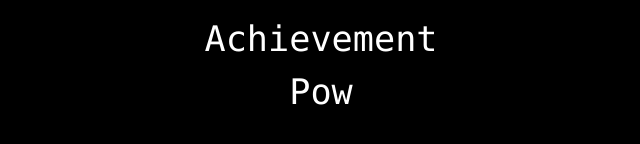
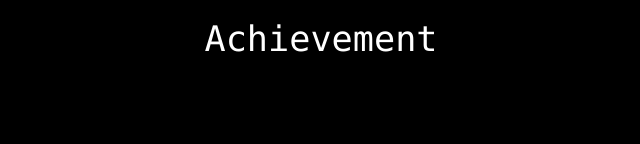
Before and after one commit to RockyBarrett/undefeated-men, a Next.js app: page / in a window 1280 px wide. Both pictures are taken after a click on the button "Start". Shown: the part 480-624 px from the top of the page, without its empty margins (319-959 px from the left). Built offline with nearby package versions, Linux system fonts and the light colour scheme.

Commit message:
Update: Typewriter smooth letters + audio sync

```diff
--- a/app/components/Typewriter.tsx
+++ b/app/components/Typewriter.tsx
@@ -1,6 +1,6 @@
 "use client";
 
-import { useEffect, useRef, useState } from "react";
+import { useCallback, useEffect, useRef, useState } from "react";
 
 type Props = {
   text: string;
@@ -23,31 +23,42 @@ export default function Typewriter({
 }: Props) {
   const [output, setOutput] = useState("");
 
-  // Keep latest callback without re-subscribing effect
+  // typing state
+  const idxRef = useRef<number>(0);
+  const intervalRef = useRef<number | null>(null);
+  const startTimeoutRef = useRef<number | null>(null);
+
+  // keep latest onComplete in a ref to avoid re-subscribing effect
   const onCompleteRef = useRef<Props["onComplete"]>(onComplete);
   useEffect(() => {
     onCompleteRef.current = onComplete;
   }, [onComplete]);
 
-  // Small audio pool so ticks don’t get cut off
+  // --- AUDIO POOL ---
   const poolRef = useRef<HTMLAudioElement[] | null>(null);
-  const poolIdxRef = useRef(0);
+  const poolIdxRef = useRef<number>(0);
 
+  // (re)create pool when sound flags change
   useEffect(() => {
     if (!soundEnabled) {
+      poolRef.current?.forEach((a) => {
+        a.pause();
+        try { a.currentTime = 0; } catch {}
+      });
       poolRef.current = null;
       return;
     }
+
     const pool = Array.from({ length: 4 }, () => {
       const a = new Audio("/sounds/typewriter.mp3");
       a.preload = "auto";
-      a.volume = soundVolume;
+      a.volume = Math.min(1, Math.max(0, soundVolume));
       return a;
     });
     poolRef.current = pool;
 
     return () => {
-      poolRef.current?.forEach((a) => {
+      pool.forEach((a) => {
         a.pause();
         try { a.currentTime = 0; } catch {}
       });
@@ -55,64 +66,73 @@ export default function Typewriter({
     };
   }, [soundEnabled, soundVolume]);
 
-  const playTick = () => {
+  // stable tick player
+  const playTick = useCallback(() => {
+    if (!soundEnabled) return;
     const pool = poolRef.current;
-    if (!soundEnabled || !pool || pool.length === 0) return;
+    if (!pool || pool.length === 0) return;
+
     const el = pool[poolIdxRef.current];
     try {
       el.currentTime = 0;
-      void el.play();
-    } catch {}
+      void el.play(); // ignore promise for iOS
+    } catch {
+      // ignore
+    }
     poolIdxRef.current = (poolIdxRef.current + 1) % pool.length;
-  };
+  }, [soundEnabled]);
 
-  // --- Typing logic (robust, no duplicates) ---
-  const runIdRef = useRef(0);          // guard for overlapping runs
-  const timeoutRef = useRef<number | undefined>(undefined); // active timeout id
+  // --- MAIN TYPING EFFECT ---
+  useEffect(() => {
+    // reset state for new text
+    setOutput("");
+    idxRef.current = 0;
 
-  useEffect(() => {
-    const myRun = ++runIdRef.current;
-
-    // reset state
-    setOutput("");
-
-    // clear any leftover timeout
-    if (timeoutRef.current) {
-      clearTimeout(timeoutRef.current);
+    // clear old timers
+    if (intervalRef.current !== null) {
+      window.clearInterval(intervalRef.current);
+      intervalRef.current = null;
+    }
+    if (startTimeoutRef.current !== null) {
+      window.clearTimeout(startTimeoutRef.current);
+      startTimeoutRef.current = null;
     }
 
-    const s = Math.max(8, speed);
-    const start = Math.max(0, startDelay);
+    // start after delay
+    startTimeoutRef.current = window.setTimeout(() => {
+      intervalRef.current = window.setInterval(() => {
+        const i = idxRef.current + 1;
+        idxRef.current = i;
 
-    let i = 0;
+        const next = text.slice(0, i);
+        setOutput(next);
 
-    const typeNext = () => {
-      // If another run started, stop this one
-      if (runIdRef.current !== myRun) return;
+        // play tick for this character (if enabled and not whitespace)
+        const lastChar = next.charAt(next.length - 1);
+        if (lastChar && !/\s/.test(lastChar)) {
+          playTick();
+        }
 
-      i += 1;
-      const next = text.slice(0, i);
-      setOutput(next);
+        // done?
+        if (i >= text.length && intervalRef.current !== null) {
+          window.clearInterval(intervalRef.current);
+          intervalRef.current = null;
+          onCompleteRef.current?.();
+        }
+      }, Math.max(8, speed)); // clamp for sanity
+    }, Math.max(0, startDelay));
 
-      // tick for non-whitespace
-      const ch = next.charAt(next.length - 1);
-      if (ch && !/\s/.test(ch)) playTick();
-
-      if (i < text.length) {
-        timeoutRef.current = window.setTimeout(typeNext, s);
-      } else {
-        onCompleteRef.current?.();
+    return () => {
+      if (intervalRef.current !== null) {
+        window.clearInterval(intervalRef.current);
+        intervalRef.current = null;
+      }
+      if (startTimeoutRef.current !== null) {
+        window.clearTimeout(startTimeoutRef.current);
+        startTimeoutRef.current = null;
       }
     };
-
-    // initial delay then start
-    timeoutRef.current = window.setTimeout(typeNext, start);
-
-    // cleanup this run
-    return () => {
-      if (timeoutRef.current) clearTimeout(timeoutRef.current);
-    };
-  }, [text, speed, startDelay]); // intentionally exclude onComplete/playTick
+  }, [text, speed, startDelay, playTick]); // include playTick to satisfy ESLint and keep behavior stable
 
   return (
     <span style={{ fontFamily: "ui-monospace, SFMono-Regular, Menlo, monospace" }}>
```
